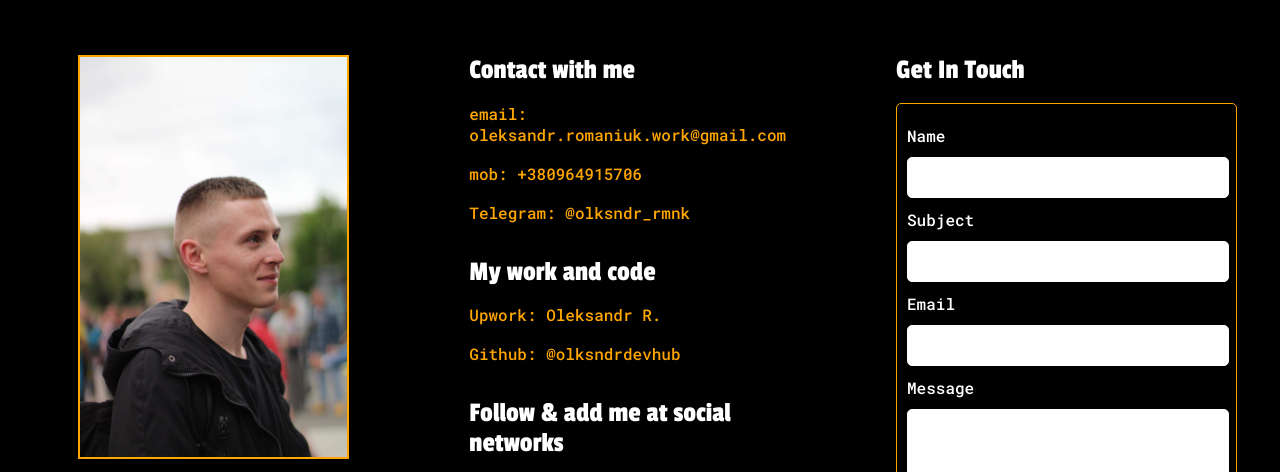
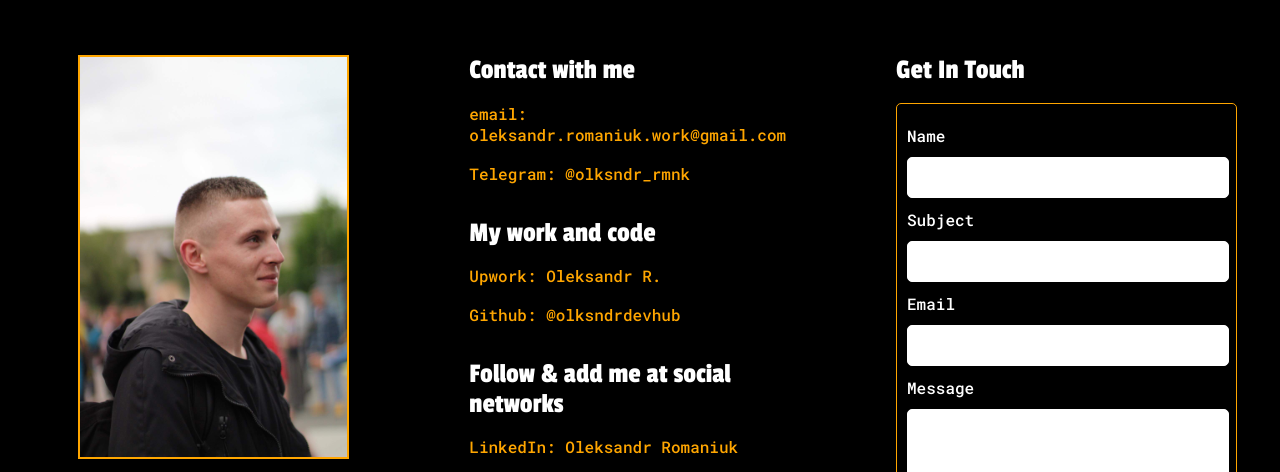
Before and after one commit to olksndrdevhub/olksndrdevhub.github.io, a plain HTML site: page index.html in a window 1280 px wide. Shown: the top 472 px of the page. Drawn offline with Linux system fonts and the light colour scheme.

Commit message:
Update index.html

```diff
--- a/index.html
+++ b/index.html
@@ -48,8 +48,8 @@
 
                 <a href="mailto:oleksandr.romaniuk.work@gmail.com">email: oleksandr.romaniuk.work@gmail.com</a>
                 <br><br>
-                <a href="tel:+380964915706"> mob: +380964915706</a>
-                <br><br>
+<!--                 <a href="tel:+380964915706"> mob: +380964915706</a>
+                <br><br> -->
                 <a href="https://t.me/olksndr_rmnk" target="blank">Telegram: @olksndr_rmnk
                 <br>
 
```
